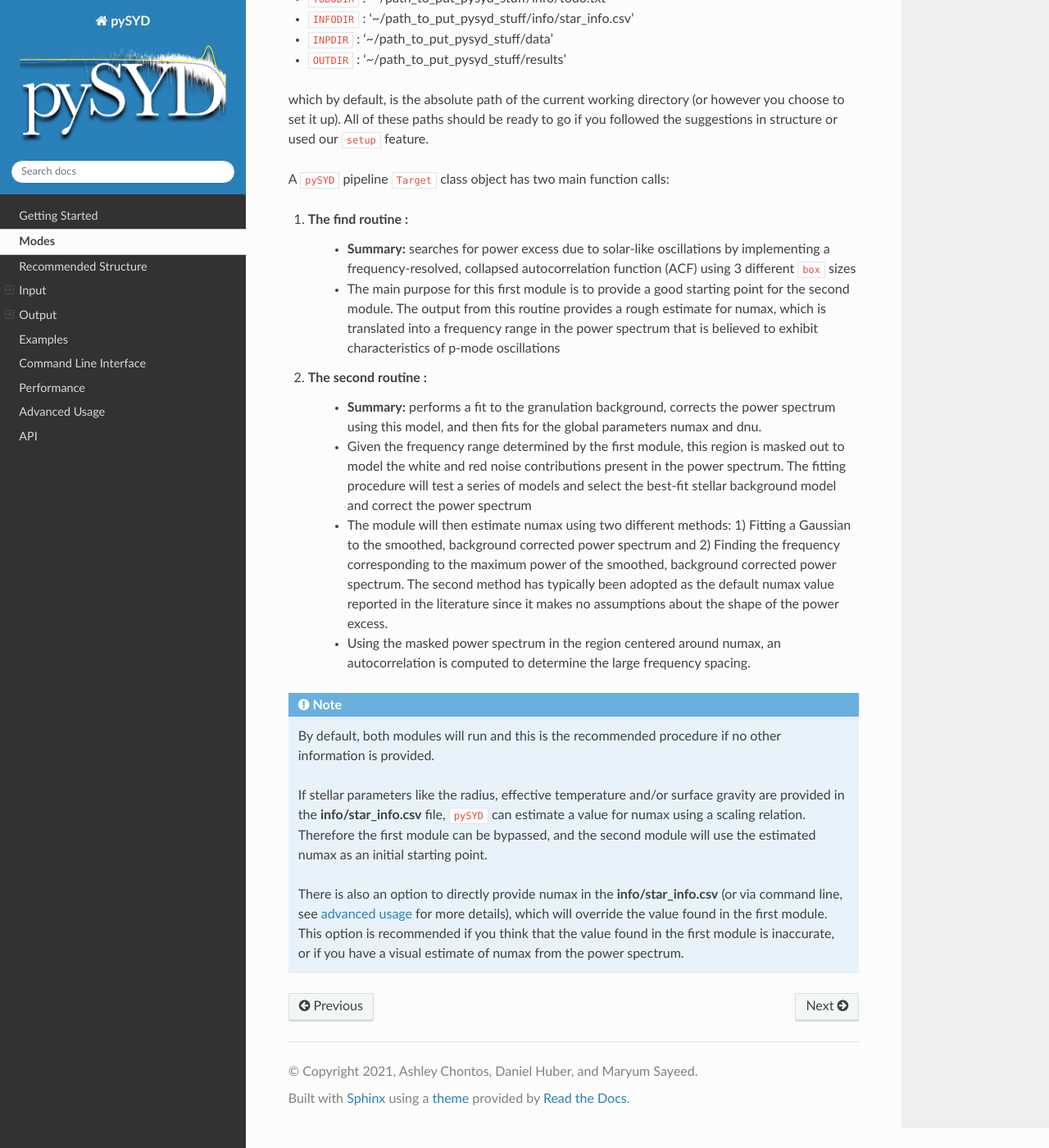
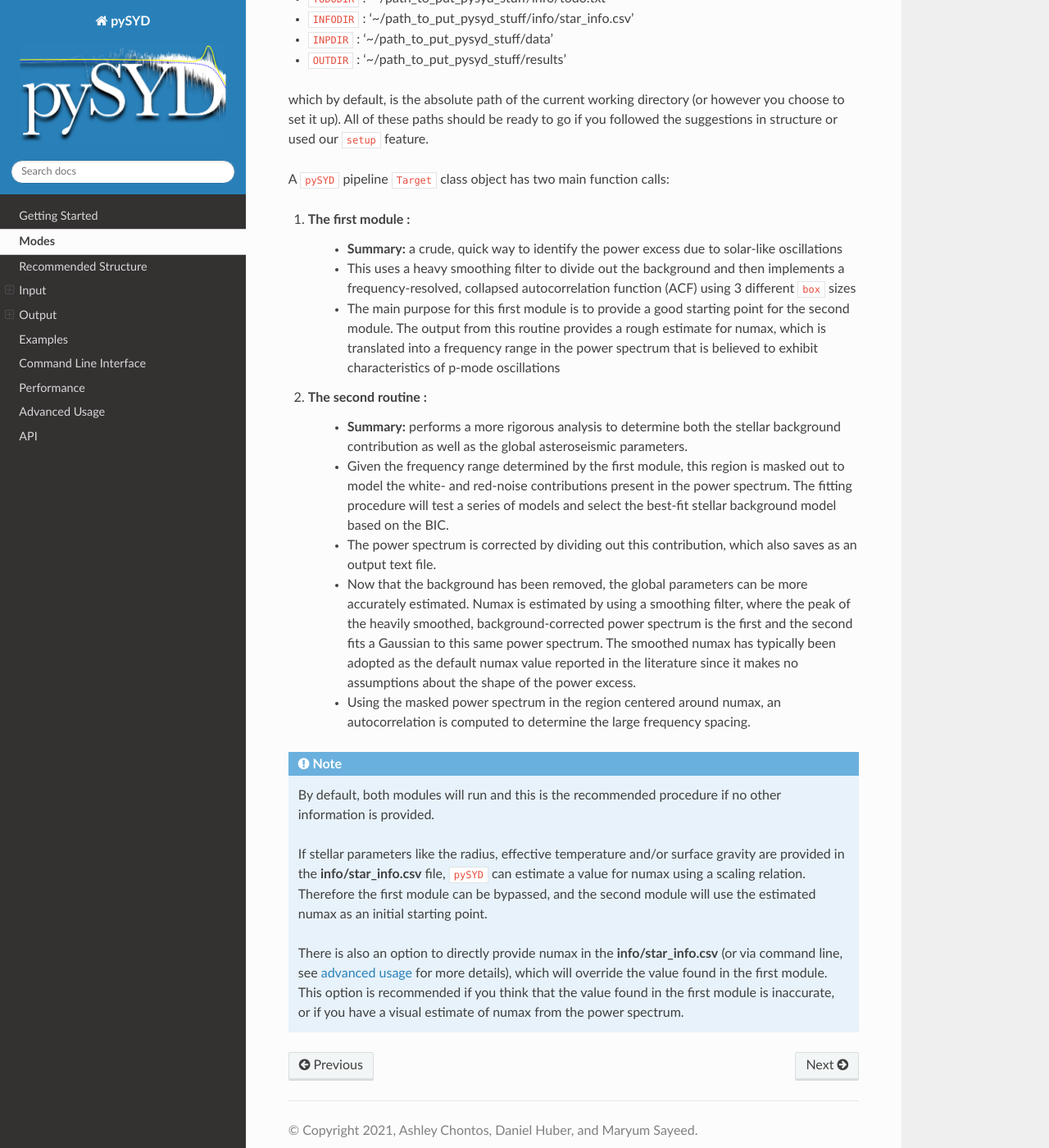
Before and after one commit to ashleychontos/pySYD, a Sphinx documentation site: the page built from docs/overview.rst, in a window 1280 px wide and 1400 px high, scrolled down 2228 px. Shown: the whole window at 82% size. Built offline with Sphinx 7.4.7 and the Read the Docs theme 2.0.0, drawn with Linux system fonts in a browser that asks for light colours; the version number could not be read and is left out.

Commit message:
Update overview.rst

```diff
--- a/docs/overview.rst
+++ b/docs/overview.rst
@@ -103,20 +103,26 @@ if you followed the suggestions in :ref:`structure` or used our ``setup`` featur
 
 A ``pySYD`` pipeline ``Target`` class object has two main function calls:
 
-#. The find routine :
-    * **Summary:** searches for power excess due to solar-like oscillations by implementing a frequency-resolved, collapsed
+#. The first module :
+    * **Summary:** a crude, quick way to identify the power excess due to solar-like oscillations
+    * This uses a heavy smoothing filter to divide out the background and then implements a frequency-resolved, collapsed
       autocorrelation function (ACF) using 3 different ``box`` sizes
     * The main purpose for this first module is to provide a good starting point for the
       second module. The output from this routine provides a rough estimate for numax, which is translated
       into a frequency range in the power spectrum that is believed to exhibit characteristics of p-mode
       oscillations
 #. The second routine :
-    * **Summary:** performs a fit to the granulation background, corrects
-      the power spectrum using this model, and then fits for the global parameters numax and dnu.
+    * **Summary:** performs a more rigorous analysis to determine both the stellar background contribution
+      as well as the global asteroseismic parameters.
     * Given the frequency range determined by the first module, this region is masked out to model
-      the white and red noise contributions present in the power spectrum. The fitting procedure will
-      test a series of models and select the best-fit stellar background model and correct the power spectrum
-    * The module will then estimate numax using two different methods: 1) Fitting a Gaussian to the smoothed, background corrected power spectrum and 2) Finding the frequency corresponding to the maximum power of the smoothed, background corrected power spectrum. The second method has typically been adopted as the default numax value reported in the literature since it makes no assumptions about the shape of the power excess.
+      the white- and red-noise contributions present in the power spectrum. The fitting procedure will
+      test a series of models and select the best-fit stellar background model based on the BIC.
+    * The power spectrum is corrected by dividing out this contribution, which also saves as an output text file.
+    * Now that the background has been removed, the global parameters can be more accurately estimated. Numax is
+      estimated by using a smoothing filter, where the peak of the heavily smoothed, background-corrected power
+      spectrum is the first and the second fits a Gaussian to this same power spectrum. The smoothed numax has
+      typically been adopted as the default numax value reported in the literature since it makes no assumptions
+      about the shape of the power excess.
     * Using the masked power spectrum in the region centered around numax, an autocorrelation is computed to determine
       the large frequency spacing.
 
```
